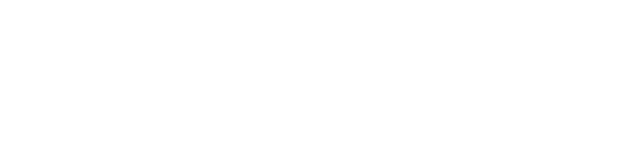
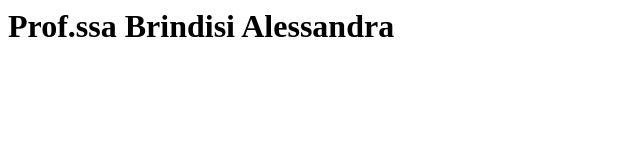
Before and after one commit to profbrindisia/profbrindisia.github.io, a plain HTML site: page index.html in a window 1280 px wide. Shown: the whole page, without its empty margins (0-640 px from the left). Drawn offline with Linux system fonts and the light colour scheme.

Commit message:
Terza modifica

```diff
--- a/index.html
+++ b/index.html
@@ -1,3 +1,8 @@
 <html>
-
+	<head>
+		<title> Prof.ssa Brindisi Alessandra </title>
+	</head>
+	<body>
+		<h1> Prof.ssa Brindisi Alessandra </h1>
+	</body>
 </html>
```
